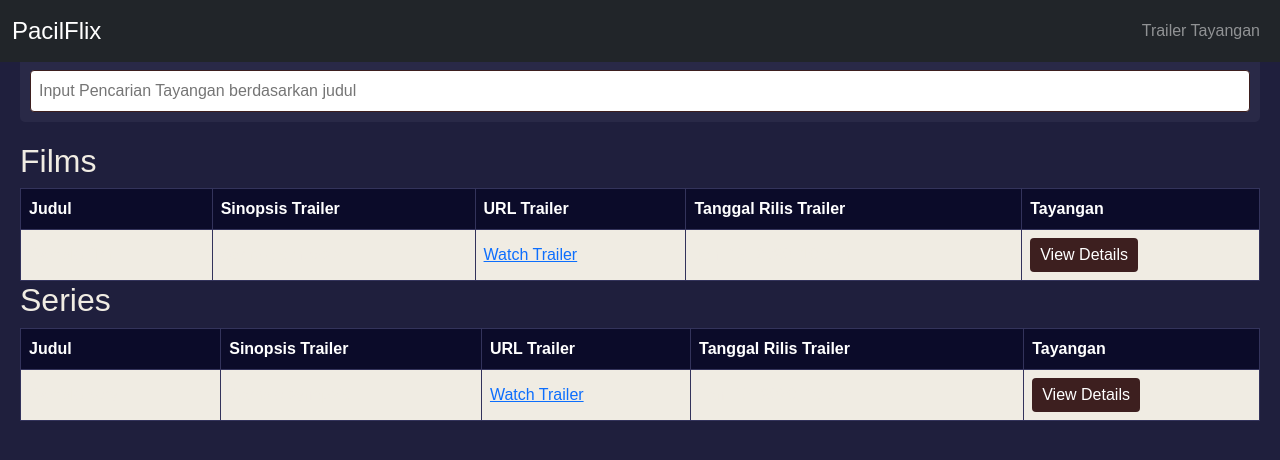
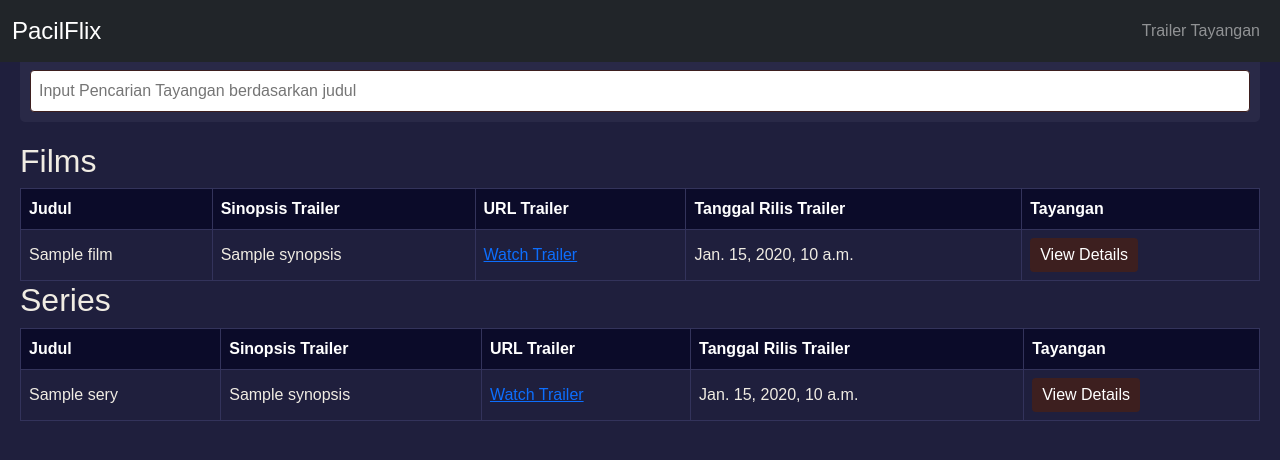
Before and after one commit to basdat-E8/pacilflix-e8, a Django app: template tayangan/templates/hasilCariTayangan.html in a window 1280 px wide. Shown: the top 460 px of the page. Run offline with Django 3.2, Linux system fonts and the light colour scheme; the template is opened without the code that fills it: most values are stand-ins (such as "Sample title", 1, 10 or a date in 2020); some libraries are stand-ins or nearby versions.

Commit message:
fix hasil cari

```diff
--- a/tayangan/templates/hasilCariTayangan.html
+++ b/tayangan/templates/hasilCariTayangan.html
@@ -29,7 +29,7 @@
   table {
     width: 100%;
     border-collapse: collapse;
-    background-color: #f0ece3; /* light color for contrast */
+    background-color: #f0ece3;
     border-radius: 5px;
   }
   th, td {
@@ -42,7 +42,7 @@
     color: #ffffff;
   }
   td {
-    background-color: #f0ece3; /* maintaining for contrast */
+    background-color: #1f1f3d;
   }
   .button-link {
     background-color: #3d1f1f; /* dark reddish-brown */
--- a/trailer/templates/hasilCariTrailer.html
+++ b/trailer/templates/hasilCariTrailer.html
@@ -42,7 +42,7 @@
     color: #ffffff;
   }
   td {
-    background-color: #f0ece3;
+    background-color: #1f1f3d;
   }
   .button-link {
     background-color: #3d1f1f; /* dark reddish-brown */
```
